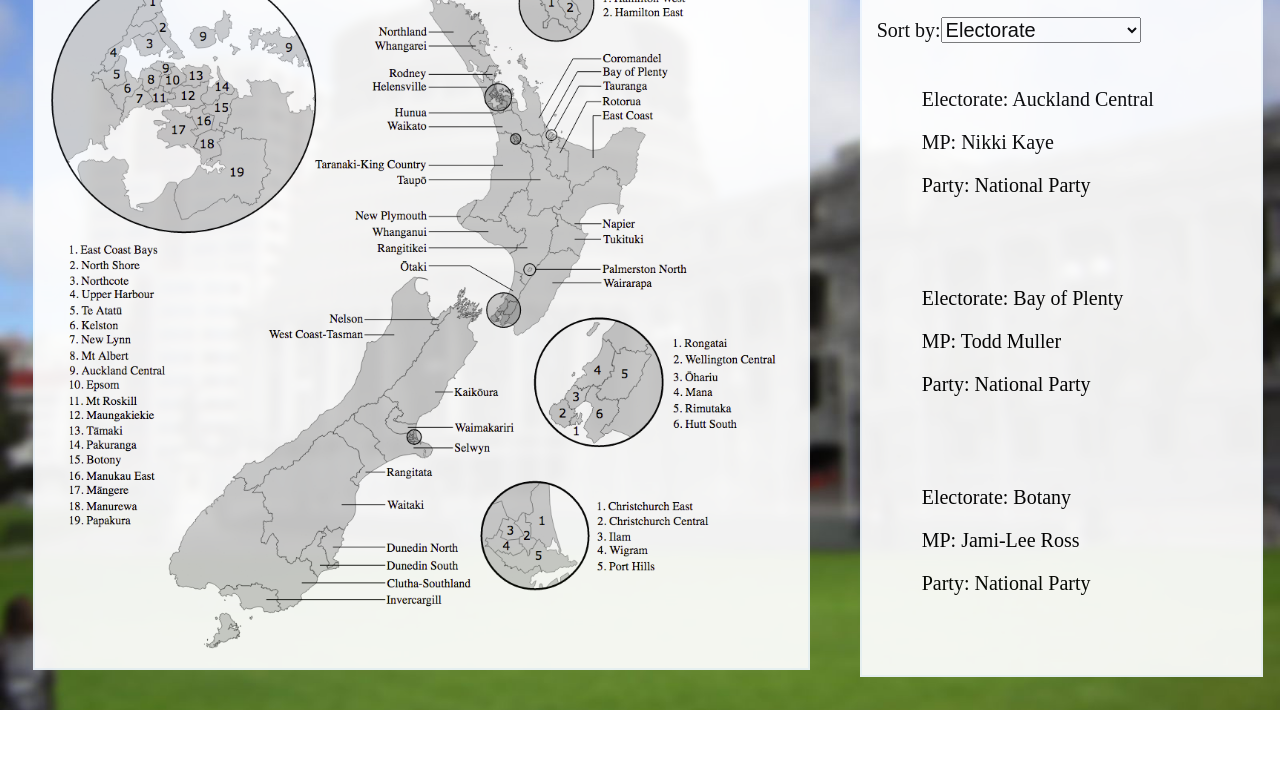
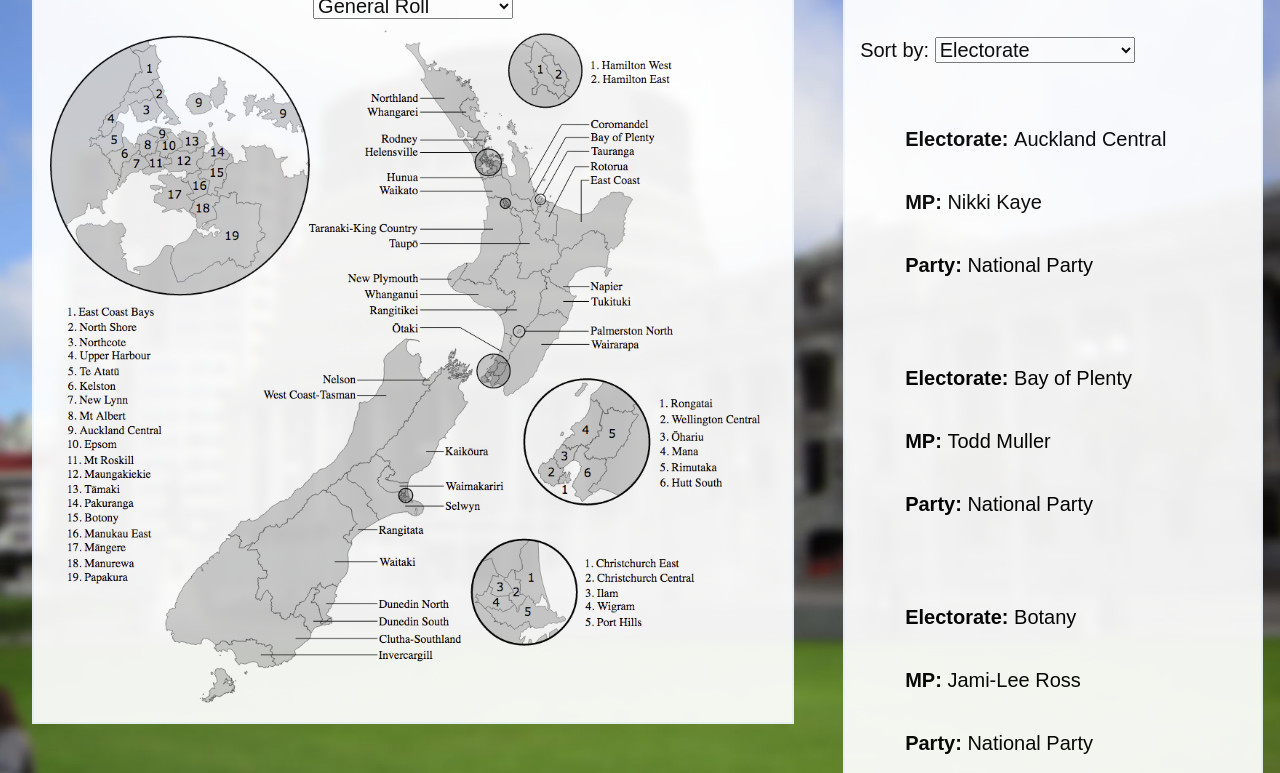
Before and after one commit to dominic-taylor/MyMP, a website: page app/index.html in a window 1280 px wide. Shown: the part 125-898 px from the top of the page. Before the commit the page ends 835 px from the top, so only its background shows below. Drawn offline with nearby package versions, Linux system fonts and the light colour scheme.

Commit message:
Add labels for map and results

```diff
--- a/app/electorate-list/electorate-list.template.html
+++ b/app/electorate-list/electorate-list.template.html
@@ -2,9 +2,9 @@
   <div>
       <p>
       Enter an electorate, party or name: <input ng-model="$ctrl.query"/>
-      </p>
+    </p><br>
       <p>
-        Sort by:<select ng-model="$ctrl.orderProp">
+        Sort by: <select ng-model="$ctrl.orderProp">
                       <option value="electorate">Electorate</option>
                       <option value="party">Party</option>
                       <option value="mp">Name</option>
@@ -13,9 +13,9 @@
     </div>
    <ul>
       <li ng-repeat="electorate in $ctrl.electorates  | filter:$ctrl.query | orderBy:$ctrl.orderProp| limitTo:$ctrl.quantity ">
-        <p>Electorate: {{electorate.electorate}}</p>
-        <p>MP: {{electorate.mp}} </p>
-        <p>Party: {{electorate.party}} </p>
+        <p class="label">Electorate: </p>  <p>{{electorate.electorate}}</p><br>
+        <p class="label">MP: </p> <p>{{electorate.mp}} </p><br>
+        <p class="label">Party: </p> <p>{{electorate.party}} </p><br>
       </li>
    </ul>
 </div>
--- a/app/electorate-map.template.html
+++ b/app/electorate-map.template.html
@@ -1,4 +1,5 @@
 <div class="left-div">
+  <h2> Map of Electorates </h2>
   <select class="roll" ng-model="path">
     <option value="GenRoll1042x960.png">General Roll</option>
     <option value="MaoriRoll1042x960.png">Maori Roll</option>
--- a/app/main.css
+++ b/app/main.css
@@ -1,6 +1,7 @@
 body {
   display: flex;
   font-size: 20px;
+  font-family: Arial;
   background: url(images/Bowen_House_Beehive_Parliament.jpg) no-repeat center;
   background-size: cover;
   width: 100%;
@@ -28,6 +29,7 @@
   font-size: 20px;
 }
 .left-div {
+  text-align: center;
   background-color: white;
   margin: 3%;
   border: aliceblue 2px solid;
@@ -37,3 +39,9 @@
   margin: auto;
   margin-top: 15px;
 }
+.label {
+  font-weight: bold;
+}
+p {
+  display: inline-block;
+}
```
